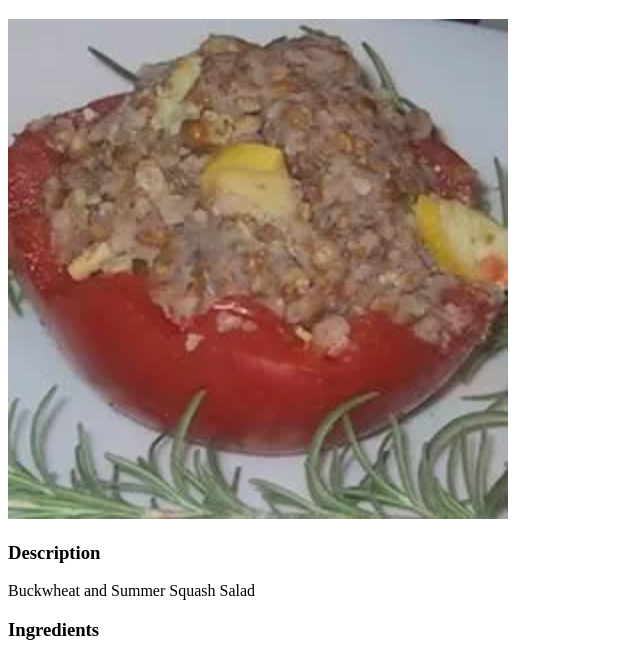
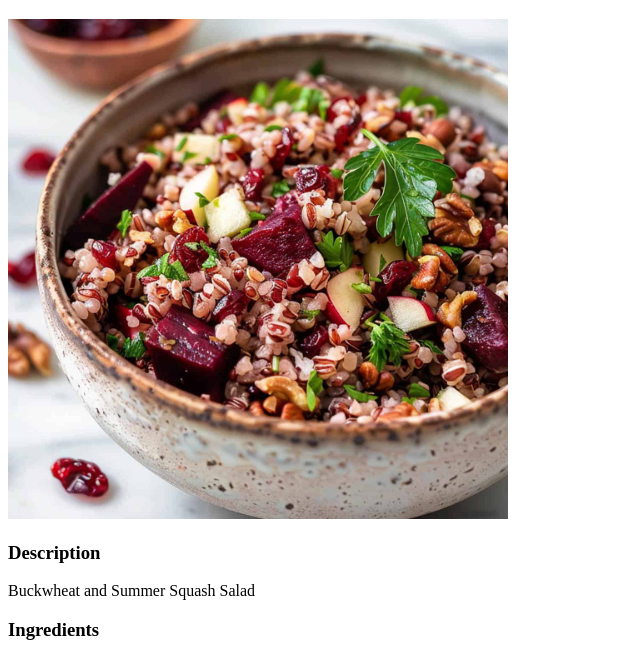
Before and after one commit to ykstv/odin-recipes, a plain HTML site: page recipes/salad.html in a window 1280 px wide. Shown: the part 61-722 px from the top of the page, without its empty margins (0-640 px from the left). Drawn offline with Linux system fonts and the light colour scheme.

Commit message:
Update Salad picture

```diff
--- a/recipes/salad.html
+++ b/recipes/salad.html
@@ -7,7 +7,7 @@
 </head>
 <body>
     <h1>Beautiful Salad</h1>
-    <img src="../images/salad.webp" alt="salad" height="500" width="500">
+    <img src="../images/salad.jpg" alt="salad" height="500" width="500">
     <h3>Description</h3>
     <p>Buckwheat and Summer Squash Salad</p>
     <h3>Ingredients</h3>
```
Also changed, not shown: images/salad.jpg (added), images/salad.webp (deleted).
